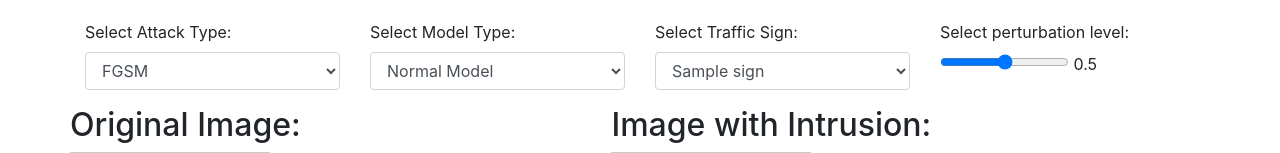
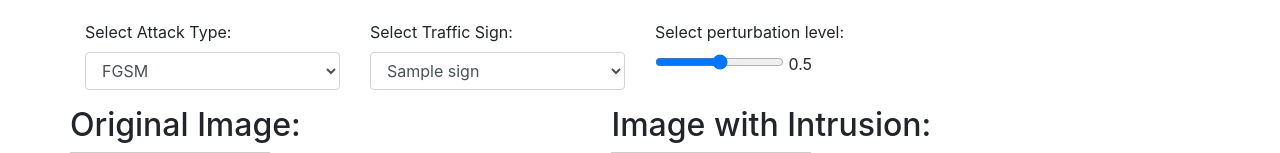
Before and after one commit to luigiPP93/FGSM-Road-Shield, a Flask app: template FGSM_SIFAI/templates/index.html in a window 1280 px wide. Shown: the part 96-249 px from the top of the page. Run offline with Flask 3, Linux system fonts and the light colour scheme; the template is opened without the code that fills it: most values are stand-ins (such as "Sample title", 1, 10 or a date in 2020); some libraries are stand-ins or nearby versions.

Commit message:
remove button gui
Co-Authored-By: luigiPP93 <84461452+luigiPP93@users.noreply.github.com>

```diff
--- a/FGSM_SIFAI/app.py
+++ b/FGSM_SIFAI/app.py
@@ -22,7 +22,7 @@ def index():
 @app.route('/predict', methods=['POST'])
 def predict():
     if request.method == 'POST':
-        model_type = request.form['modelType']
+
         image1 = request.files['image1']
         #image2 = request.files['image2']
 
@@ -32,7 +32,7 @@ def predict():
         print("path",filepath)
 
         # Fai quello che vuoi fare con le immagini qui, come stamparle sul terminale
-        print("Model Type:", model_type)
+
         print("Image 1:", image1)
         #print("Image 2:", image2)
 
--- a/FGSM_SIFAI/templates/index.html
+++ b/FGSM_SIFAI/templates/index.html
@@ -29,13 +29,6 @@
                     </select>
                 </div>
                 <div class="col-md-3">
-                    <label for="model-type" class="form-label">Select Model Type:</label>
-                    <select id="model-type" class="form-control">
-                        <option value="normal">Normal Model</option>
-                        <option value="modified">Modified Model</option>
-                    </select>
-                </div>
-                <div class="col-md-3">
                     <label for="signs" class="form-label" >Select Traffic Sign:</label>
                     <select id="signs" name="signs" class="form-control">
                         {% for sign in list_signs %}
@@ -60,6 +53,7 @@
                     <div id="prediction-result-base" class="m-2"></div>
                 </div>
 
+
                 <div class="text-center align-self-center">
                     <button class="btn btn-primary btn-lg" onclick="ApplyIntrusion()">Apply Intrusion</button>
                     <div class="d-flex justify-content-center mt-3">
@@ -72,10 +66,13 @@
 
                 <div class="pl-5">
                     <h2>Image with Intrusion:</h2>
-                    <div id="prediction-result" class="m-2"></div>
+
                     <div class="image-container placeholder" style="width: 200px; height: 200px; overflow: hidden;">
                         <img id="preview2" src="" alt="Intrusion image preview" style="width: 100%; height: 100%; object-fit: cover;" class="img-fluid">
                     </div>
+                    <div id="prediction-result" class="m-2">
+                    </div>
+
                     <div id="prediction-result-intrusion" class="m-2"></div>
                 </div>
             </div>
@@ -120,14 +117,13 @@
         function ApplyIntrusion() {
             document.getElementById('loadingSpinner').style.display = 'block'
 
-            var modelType = document.getElementById("model-type").value;
             var label = document.getElementById("signs").value;
             var formData = new FormData();
             var signIndex = document.getElementById("signs").value;
             var perturbation =  document.getElementById("range").value;
 
             formData.append("signIndex", signIndex);
-            formData.append("modelType", modelType);
+
             formData.append("label", label);
             formData.append("image1", document.getElementById("image1").files[0]);
             formData.append("add_pertubation", perturbation)
@@ -155,6 +151,7 @@
                 // Aggiorna il risultato della previsione nell'HTML
                 document.getElementById('prediction-result').innerText = data.prediction;
 
+
                 document.getElementById('loadingSpinner').style.display = 'none'
             })
             .catch(error => {
@@ -164,10 +161,9 @@
         }
 
         function Predict_With_Intrusion() {
-        var modelType = document.getElementById("model-type").value;
+
         var formData = new FormData();
 
-        formData.append("modelType", modelType);
         console.log("ciao")
         fetch('/predictWhitIntrusion', {
             method: 'POST',
@@ -182,13 +178,9 @@
         });
     }
 
-
-
         function predictResult() {
-            var modelType = document.getElementById("model-type").value;
             var formData = new FormData();
 
-            formData.append("modelType", modelType);
             formData.append("image1", document.getElementById("image1").files[0]);
 
             fetch('/predict', {
```
